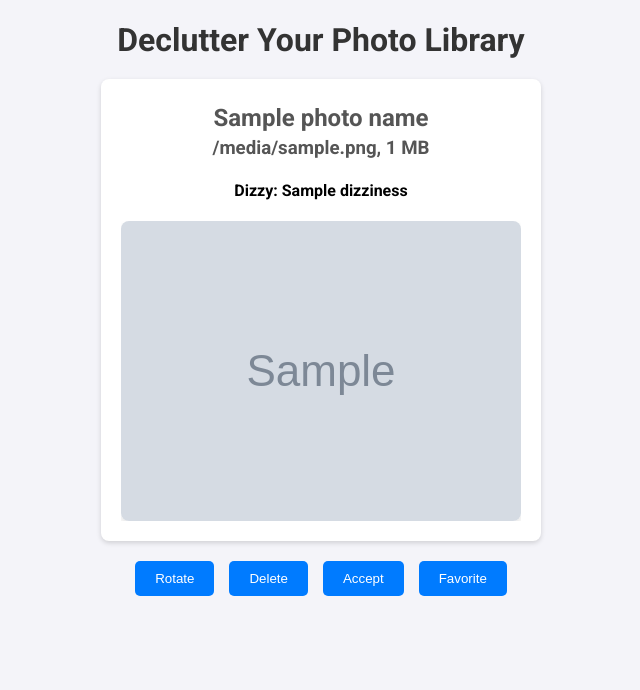
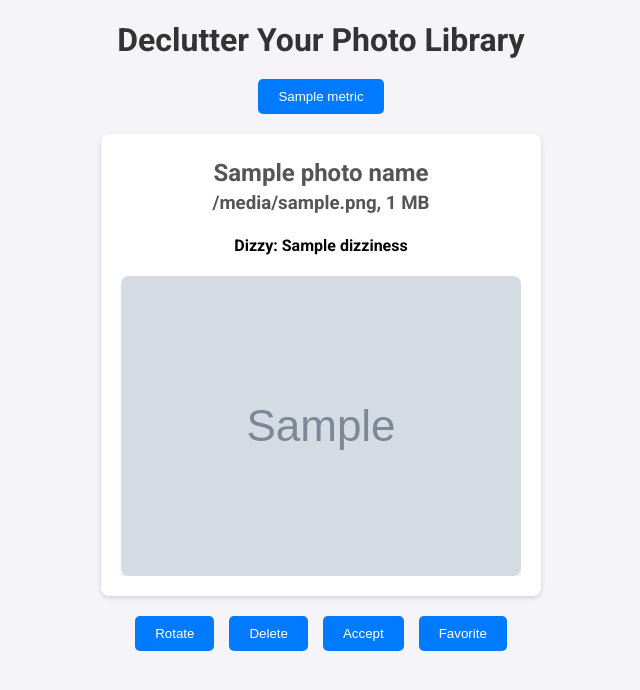
Before and after one commit to nautatva/declutter, a Flask app: template templates/index.html in a window 1280 px wide. Shown: the top 690 px of the page, without its empty margins (319-959 px from the left). Run offline with Flask 3, Linux system fonts and the light colour scheme; the template is opened without the code that fills it: most values are stand-ins (such as "Sample title", 1, 10 or a date in 2020); grey boxes marked "Sample" are stand-in pictures; parts of the project's set-up code (start-up, migrations or seed data) failed here and were passed over.

Commit message:
feat: get metric filters from user

```diff
--- a/app.py
+++ b/app.py
@@ -58,19 +58,29 @@ def serve_compressed_image(filename_base64):
 
 @app.route('/')
 def index():
-    # Get a random photo from the album
+    # Get the metric from the query parameters
+    metric_name = request.args.get('metric', default=None, type=str)
+
     db = get_db()
     photo_manager = PhotoManager(base_path=config_params['basepath'], fav_path=config_params['favoritespath'], db=db)
-    photo_dict = photo_manager.get_photos_by_metric_desc(Metric.SIZE)
 
-    photo = photo_dict['path']
+    if metric_name is None or metric_name.upper() == "NONE":
+        photo_dict = photo_manager.get_random_photo()
+    else:
+        # Map the metric name to the corresponding Enum member
+        metric = getattr(Metric, metric_name.upper())
+        photo_dict = photo_manager.get_photos_by_metric_desc(metric)
+
+    photo: str = photo_dict['path']
     # photo_name is the relative path to the image
     photo_relative_path = photo.replace(config_params['basepath'], '')
     # Separate the album name and photo name
     album_name, photo_name = os.path.split(photo_relative_path)
     # base64 encode the photo path
     photo = base64.b64encode(photo.encode('utf-8')).decode('utf-8')
-    return render_template('index.html', photo=photo, photo_size=round(photo_dict['size'], 2), dizziness=round(photo_dict['dizziness'] or 0, 2), photo_album=album_name, photo_name=photo_name)
+
+    metrics = [metric.name for metric in Metric]
+    return render_template('index.html', metrics=metrics, photo=photo, photo_size=round(photo_dict['size'], 2), dizziness=round(photo_dict['dizziness'] or 0, 2), photo_album=album_name, photo_name=photo_name)
 
 @app.route('/swipe', methods=['POST'])
 def swipe():
--- a/templates/index.html
+++ b/templates/index.html
@@ -16,6 +16,13 @@
 <body>
     <div class="content">
         <h1>Declutter Your Photo Library</h1>
+        <div class="metric-buttons">
+            <form action="/" method="get">
+                {% for metric in metrics %}
+                    <button type="submit" name="metric" value="{{ metric }}">{{ metric }}</button>
+                {% endfor %}
+            </form>
+        </div>
         {% if photo %}
         <div class="info">
             <h2>{{ photo_name }}</h2>
@@ -51,8 +58,6 @@
             container.style.maxHeight = isPortrait ? '90vw' : '75vh';
         }
     </script>
-    <script>
-    </script>
 </body>
 
 </html>
--- a/utils/photo_manager.py
+++ b/utils/photo_manager.py
@@ -9,7 +9,7 @@ DB_COMMIT_SIZE = 100
 
 from enum import Enum
 class Metric(Enum):
-    DEFAULT = "id"
+    NONE = None
     SIZE = "size"
     DIZZINESS = "dizziness"
 
@@ -95,7 +95,7 @@ class PhotoManager:
 
     def get_random_photo(self):
         unchecked_photos = self.get_all_unmarked_photos()
-        return random.choice([x[0] for x in unchecked_photos]) if unchecked_photos else None
+        return random.choice(unchecked_photos) if unchecked_photos else None
 
     def update_photo_status(self, photo_path, status):
         cursor = self.conn.cursor()
```
